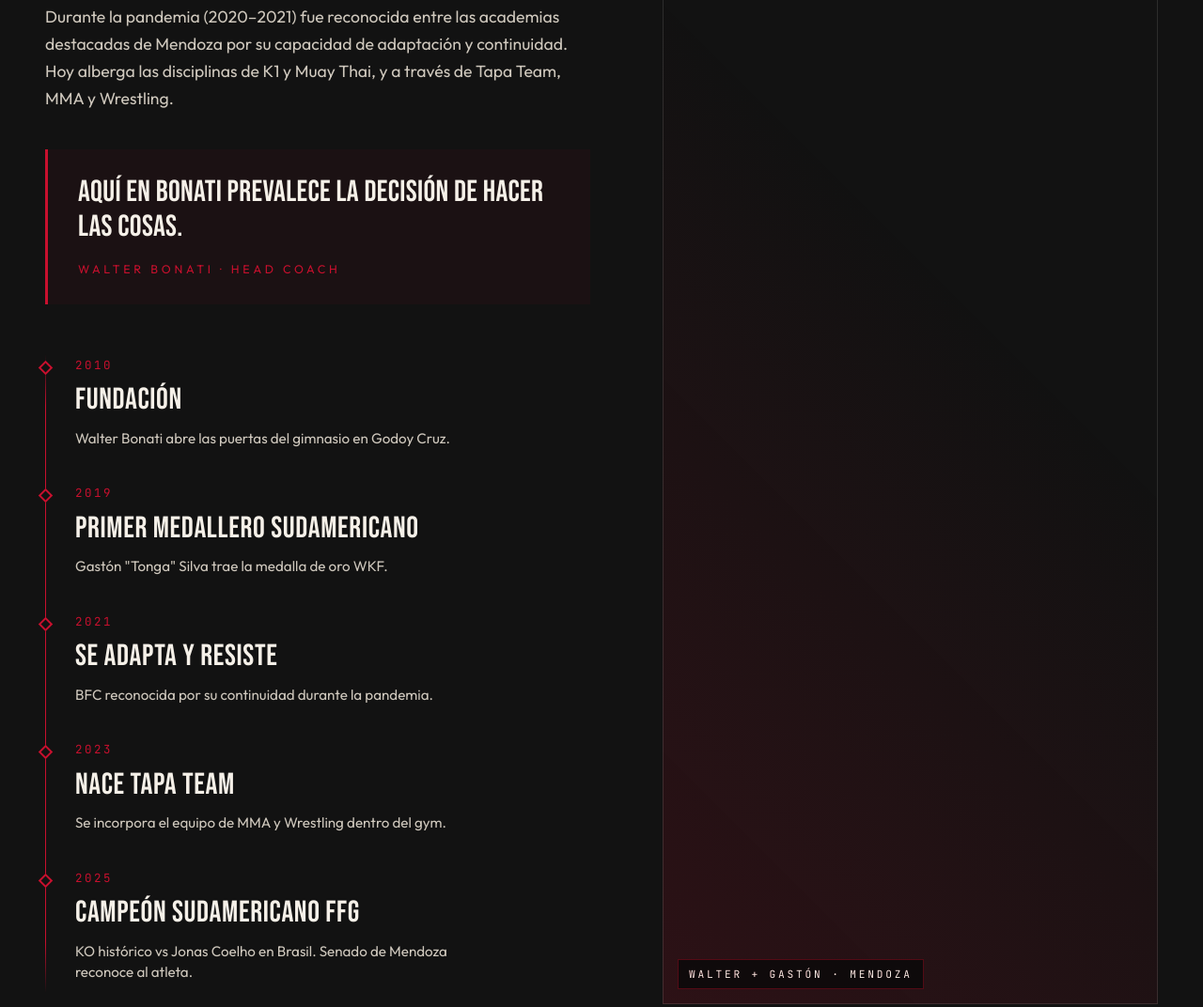
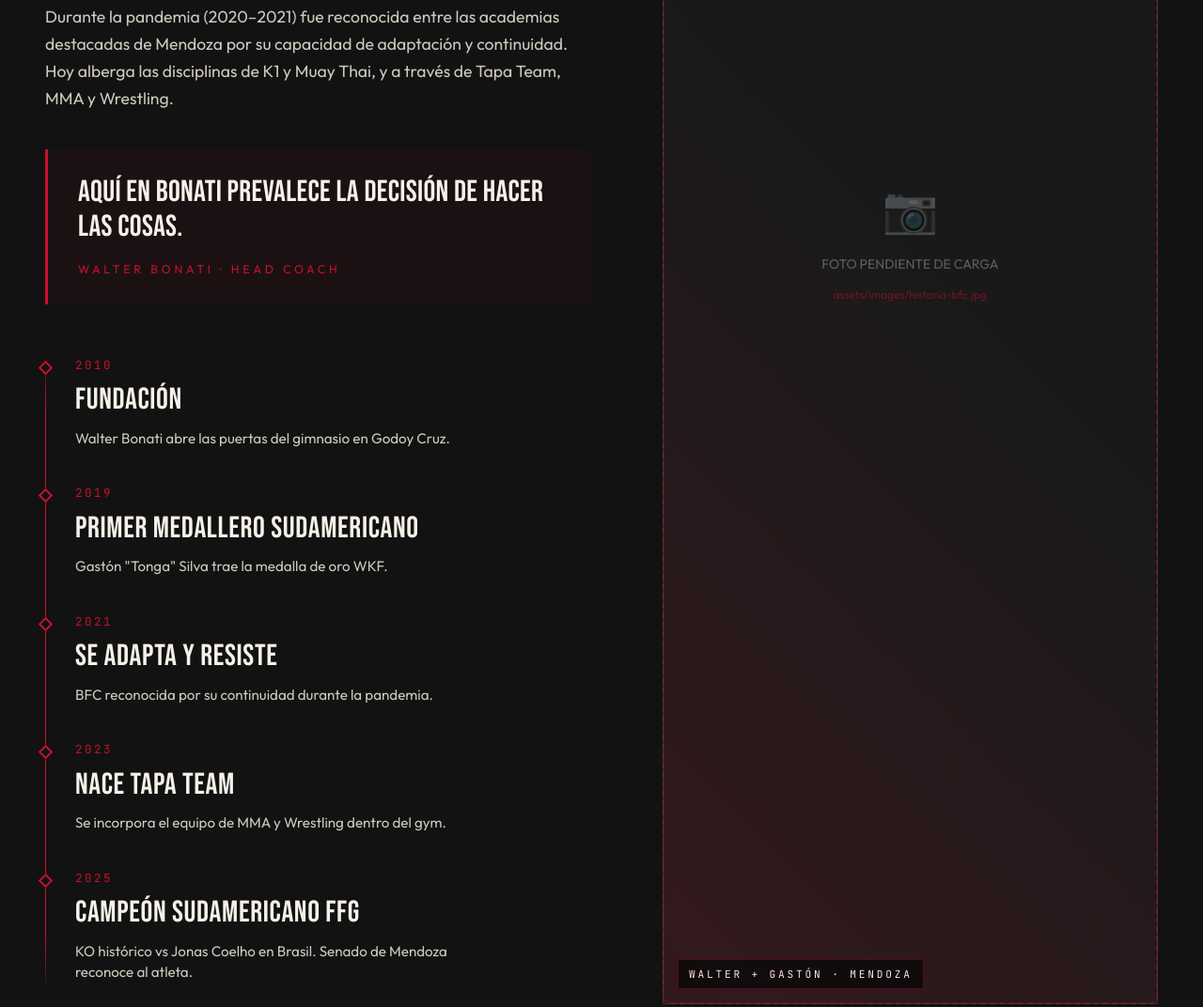
Before and after one commit to mashandocrew/bfcwebsite, a plain HTML site: page index.html in a window 1280 px wide. Shown: the part 3653-4725 px from the top of the page at 94% size. Drawn offline with nearby package versions, Linux system fonts and the light colour scheme; no server answers.

Commit message:
fix: placeholder foto sección historia

```diff
--- a/index.html
+++ b/index.html
@@ -230,7 +230,29 @@
       </div>
 
       <div class="history-media reveal-x">
-        <img src="assets/images/gaston-solo-titulo.webp" alt="Walter Bonati y Gastón Silva con título" loading="lazy" />
+        <div style="
+          width: 100%;
+          height: 100%;
+          min-height: 400px;
+          background: rgba(255,255,255,0.03);
+          border: 2px dashed rgba(200,16,46,0.3);
+          border-radius: 8px;
+          display: flex;
+          flex-direction: column;
+          align-items: center;
+          justify-content: center;
+          gap: 12px;
+          color: rgba(255,255,255,0.3);
+          font-family: Outfit, sans-serif;
+        ">
+          <span style="font-size:48px">📷</span>
+          <span style="font-size:14px">FOTO PENDIENTE DE CARGA</span>
+          <span style="font-size:12px; color:rgba(200,16,46,0.5)">
+            assets/images/historia-bfc.jpg
+          </span>
+        </div>
+        <!-- TODO: reemplazar placeholder con la foto definitiva -->
+        <!-- <img src="assets/images/historia-bfc.jpg" alt="Walter Bonati y Gastón Silva con título" loading="lazy" /> -->
         <div class="history-media-frame"></div>
         <div class="history-media-caption">WALTER + GASTÓN · MENDOZA</div>
       </div>
```
